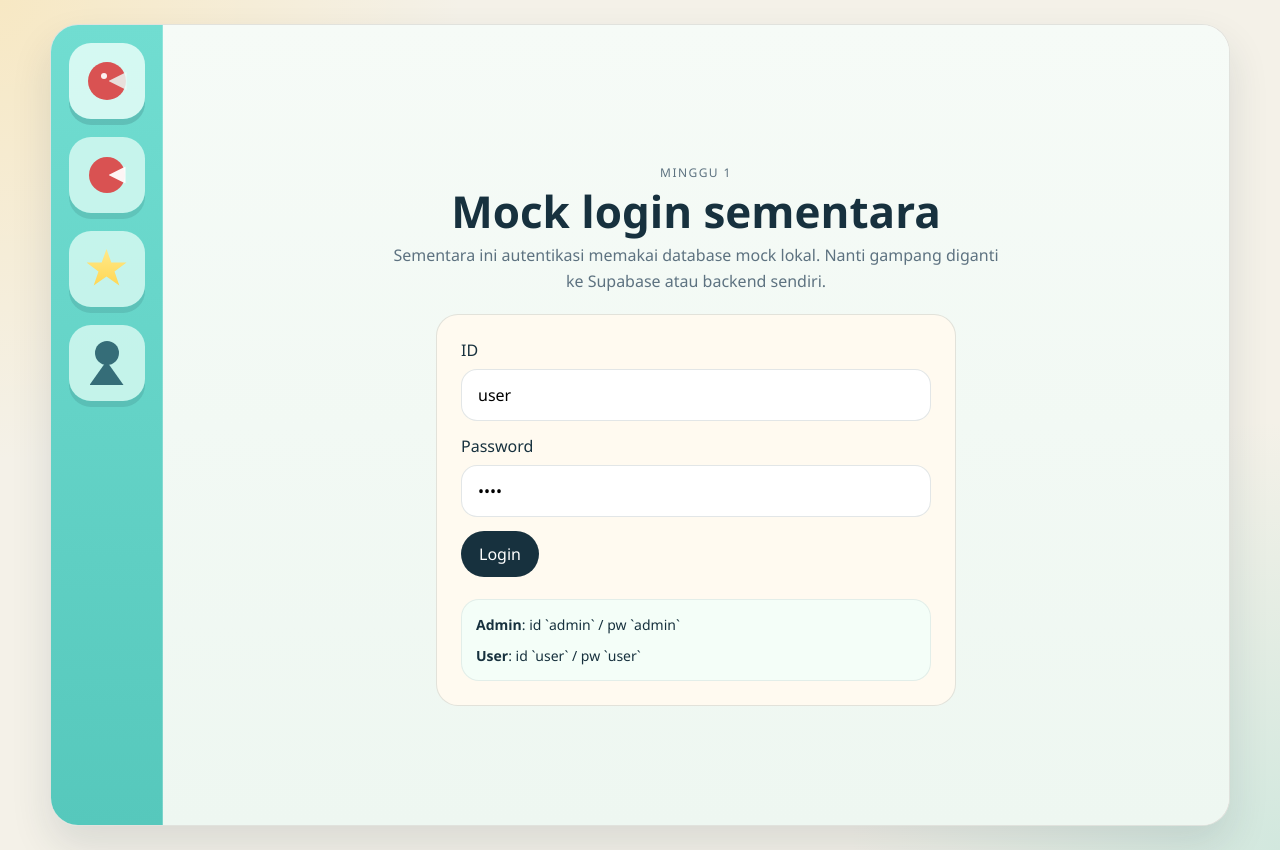
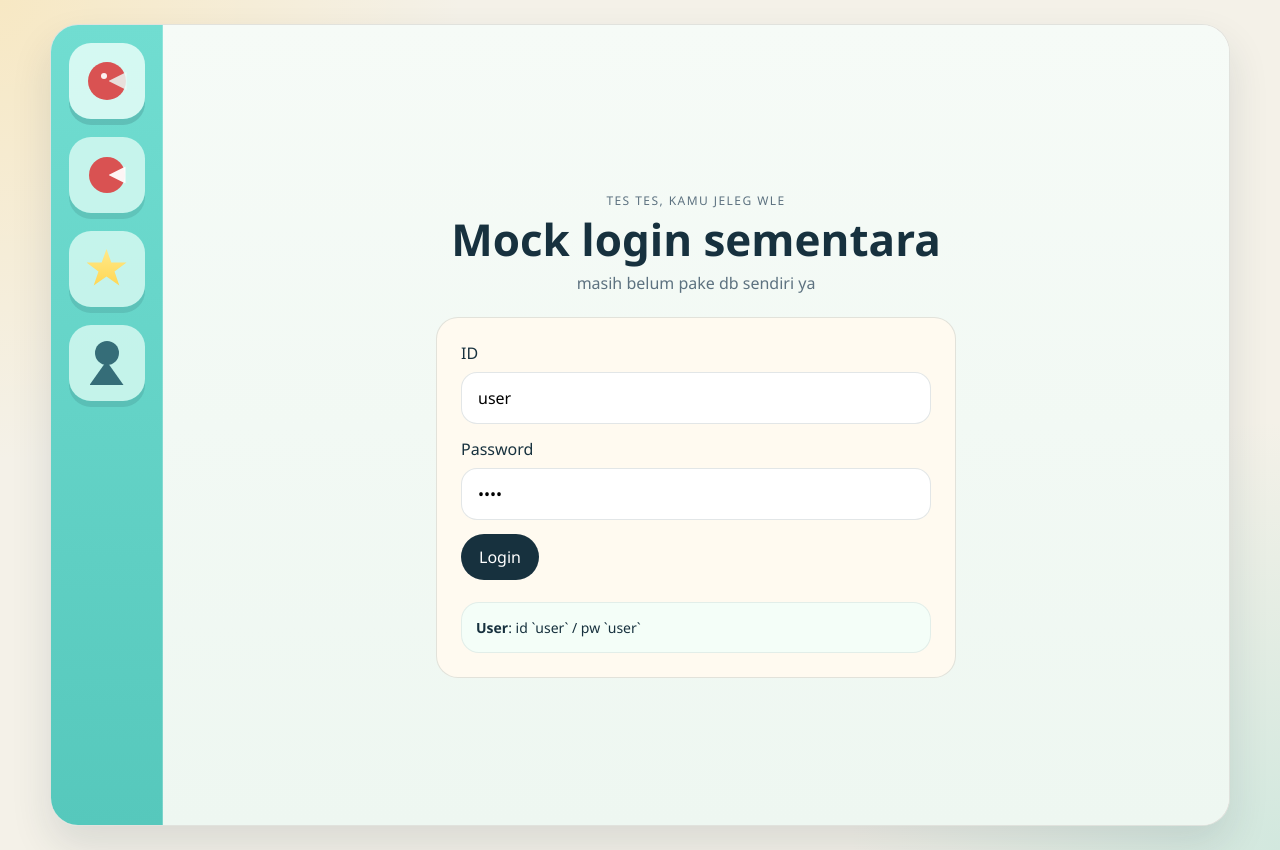
Before and after one commit to vitoanggana/JLPT-Level-Up-, a Vue app: page /login in a window 1280 px wide. Built offline with nearby package versions, Linux system fonts and the light colour scheme.

Commit message:
loginview

```diff
--- a/src/views/LoginView.vue
+++ b/src/views/LoginView.vue
@@ -36,10 +36,10 @@ function handleLogin(): void {
       <div class="auth-stack">
         <div class="section-head auth-head">
           <div>
-            <p class="eyebrow">Minggu 1</p>
+            <p class="eyebrow">tes tes, kamu jeleg wle</p>
             <h1 class="title">Mock login sementara</h1>
             <p class="subtitle">
-              Sementara ini autentikasi memakai database mock lokal. Nanti gampang diganti ke Supabase atau backend sendiri.
+              masih belum pake db sendiri ya
             </p>
           </div>
         </div>
@@ -64,7 +64,7 @@ function handleLogin(): void {
             </div>
 
             <div class="auth-seed-list">
-              <div><strong>Admin</strong>: id `admin` / pw `admin`</div>
+              <!-- <div><strong>Admin</strong>: id `admin` / pw `admin`</div> -->
               <div><strong>User</strong>: id `user` / pw `user`</div>
             </div>
           </div>
```
